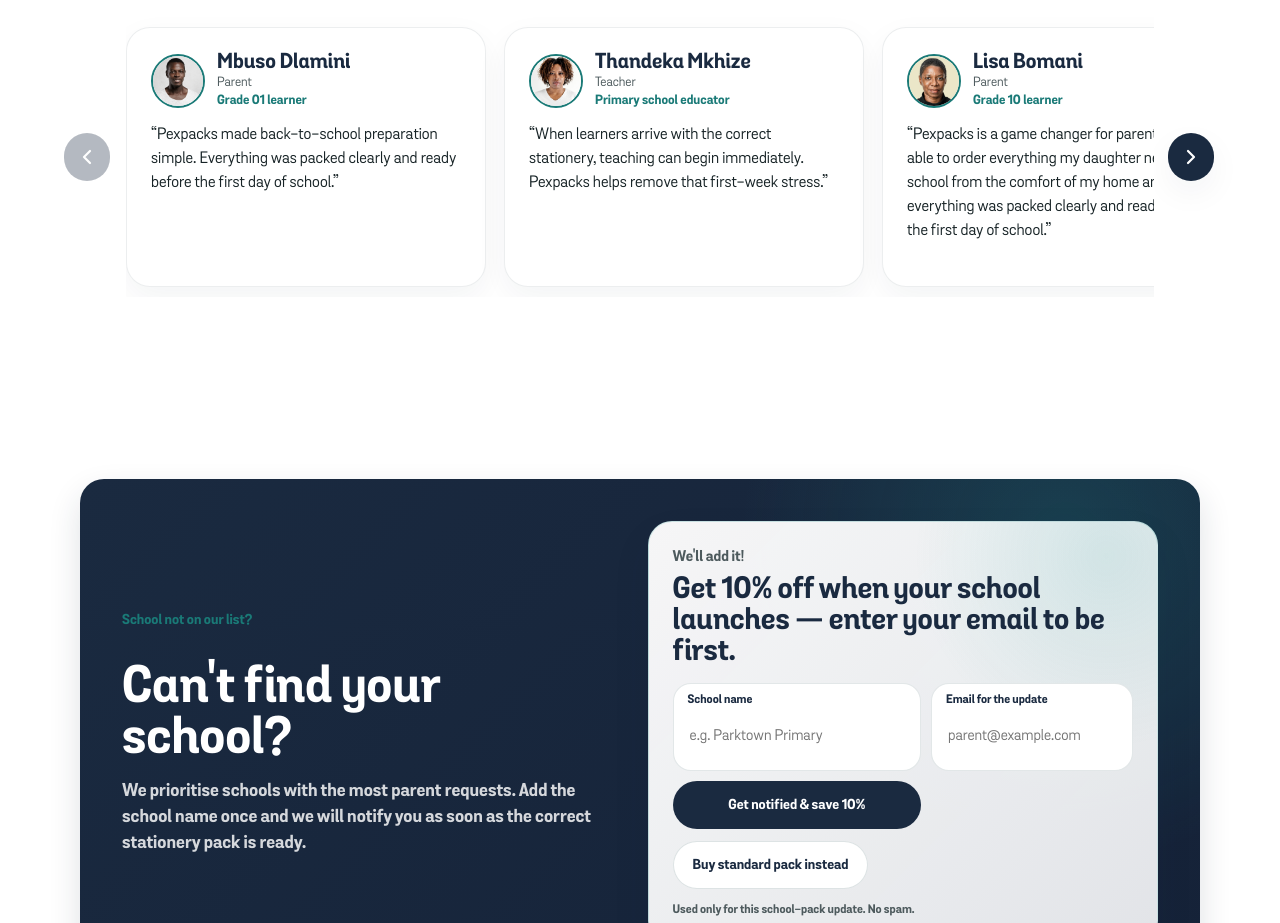
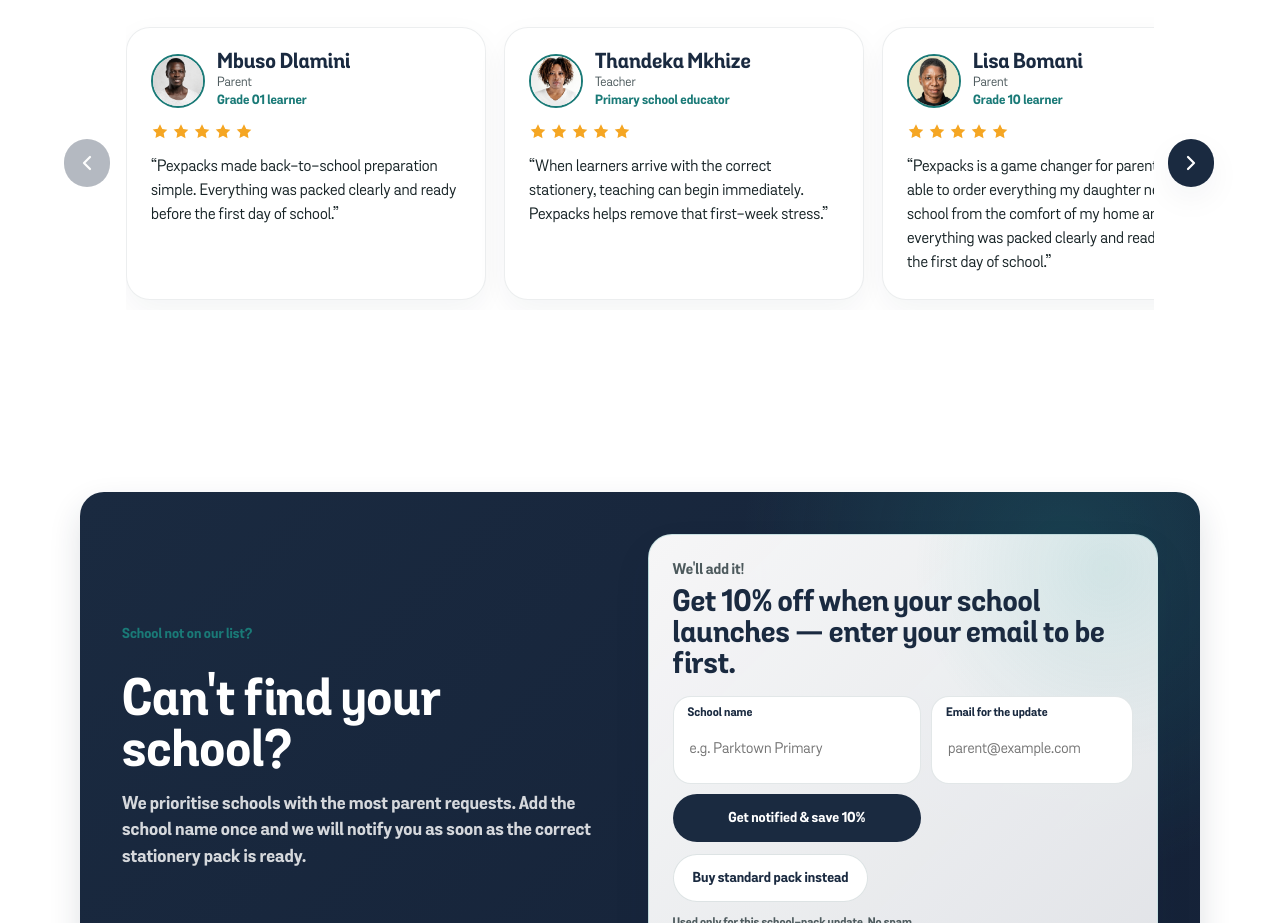
Before and after one commit to mcebisidesigner-spec/pexpacks-supplies, a Next.js app: page /schools in a window 1280 px wide. Shown: the part 2420-3343 px from the top of the page. Built offline with nearby package versions, Linux system fonts and the light colour scheme.

Commit message:
Add golden star ratings to testimonial cards
- Added 'rating' field to Testimonial type and all 5 entries (5 stars each)
- Render inline SVG stars between name/role and quote
- Filled stars use amber/gold (#f5a623), empty use muted navy
- Stars are 18px with 3px gap

```diff
--- a/components/shared/Marquee.module.css
+++ b/components/shared/Marquee.module.css
@@ -116,6 +116,24 @@
   line-height: 1.5;
 }
 
+.stars {
+  display: flex;
+  gap: 3px;
+}
+
+.stars svg {
+  width: 18px;
+  height: 18px;
+}
+
+.starFilled {
+  fill: #f5a623;
+}
+
+.starEmpty {
+  fill: rgba(26, 42, 64, 0.12);
+}
+
 .trackingBar {
   display: none;
 }
--- a/components/shared/TestimonialMarquee.tsx
+++ b/components/shared/TestimonialMarquee.tsx
@@ -168,6 +168,13 @@ export function TestimonialMarquee({ items }: TestimonialMarqueeProps) {
                   </span>
                 </div>
               </div>
+              <div className={styles.stars} aria-label={`${item.rating} out of 5 stars`}>
+                {Array.from({ length: 5 }, (_, i) => (
+                  <svg key={i} viewBox="0 0 20 20" className={i < item.rating ? styles.starFilled : styles.starEmpty}>
+                    <path d="M10 1.5l2.5 5.1 5.6.8-4 3.9.9 5.6L10 14.1l-5 2.6.9-5.6-4-3.9 5.6-.8z" />
+                  </svg>
+                ))}
+              </div>
               <p className={styles.quote}>&ldquo;{item.quote}&rdquo;</p>
             </article>
           ))}
--- a/data/testimonials.ts
+++ b/data/testimonials.ts
@@ -5,6 +5,7 @@ export type Testimonial = {
   context: string;
   quote: string;
   avatar?: string;
+  rating: number;
 };
 
 // Confirmed testimonials — permissions obtained for marketing use.
@@ -14,6 +15,7 @@ export const testimonials: Testimonial[] = [
     name: "Mbuso Dlamini",
     role: "Parent",
     context: "Grade 01 learner",
+    rating: 5,
     quote:
       "Pexpacks made back-to-school preparation simple. Everything was packed clearly and ready before the first day of school.",
     avatar: "/images/avatars/mbuso.webp",
@@ -23,6 +25,7 @@ export const testimonials: Testimonial[] = [
     name: "Thandeka Mkhize",
     role: "Teacher",
     context: "Primary school educator",
+    rating: 5,
     quote:
       "When learners arrive with the correct stationery, teaching can begin immediately. Pexpacks helps remove that first-week stress.",
     avatar: "/images/avatars/thandeka.webp",
@@ -32,6 +35,7 @@ export const testimonials: Testimonial[] = [
     name: "Lisa Bomani",
     role: "Parent",
     context: "Grade 10 learner",
+    rating: 5,
     quote:
       "Pexpacks is a game changer for parents. I was able to order everything my daughter needed for school from the comfort of my home and everything was packed clearly and ready before the first day of school.",
     avatar: "/images/avatars/lisa.webp",
@@ -41,6 +45,7 @@ export const testimonials: Testimonial[] = [
     name: "Ndoda Mabuza",
     role: "SME Owner",
     context: "Home office supplies",
+    rating: 5,
     quote:
       "The office stationery pack helped me restock quickly without wasting time searching for individual items.",
     avatar: "/images/avatars/ndoda.webp",
@@ -50,6 +55,7 @@ export const testimonials: Testimonial[] = [
     name: "Mpoh Pitso",
     role: "School Administrator",
     context: "School Support Team",
+    rating: 5,
     quote:
       "A structured stationery pack system reduces confusion for parents and helps learners start the year prepared.",
     avatar: "/images/avatars/mpoh.webp",
```
